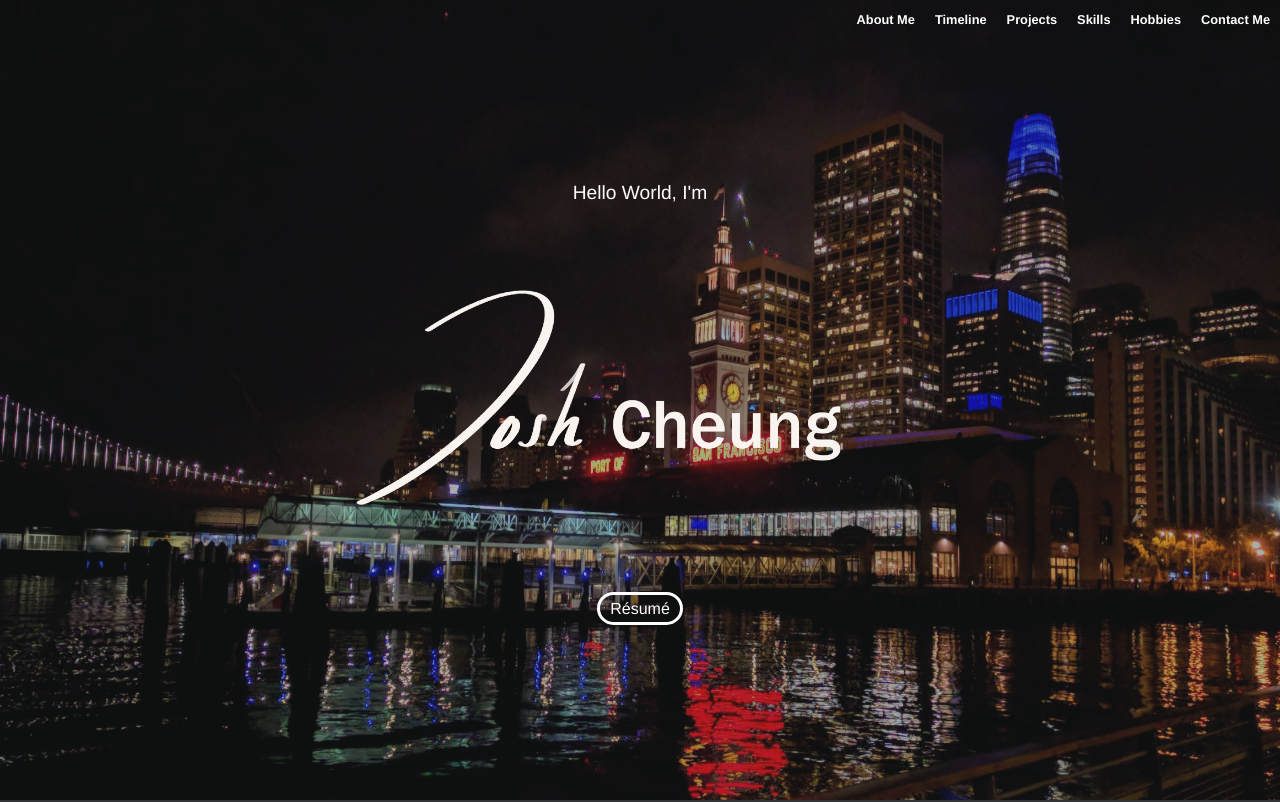
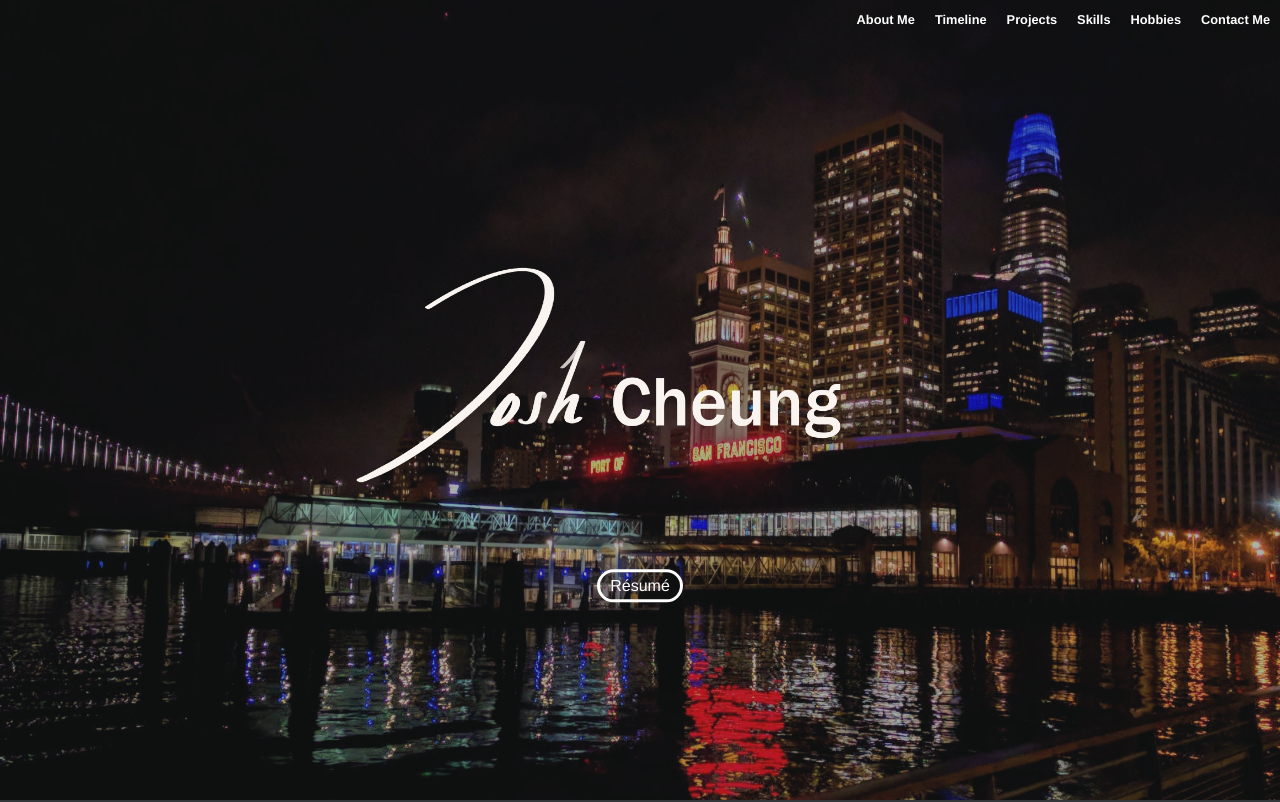
Before and after one commit to JoshCheung/JoshCheung, a React (Create React App) app: page / in a window 1280 px wide. Shown: the top 802 px of the page. Built offline with nearby package versions, Linux system fonts and the light colour scheme.

Commit message:
removing Hello World

```diff
--- a/src/components/Main.js
+++ b/src/components/Main.js
@@ -45,7 +45,7 @@ class Main extends Component {
                     <div class = "container1">
                         <img className="banner" src={backsplash}/>
                         <div className="centered">
-                            <p className="texttop">  Hello World, I'm </p>
+
                             <img src={name2} className="name" />
                             <Button/>
                         </div>
```
